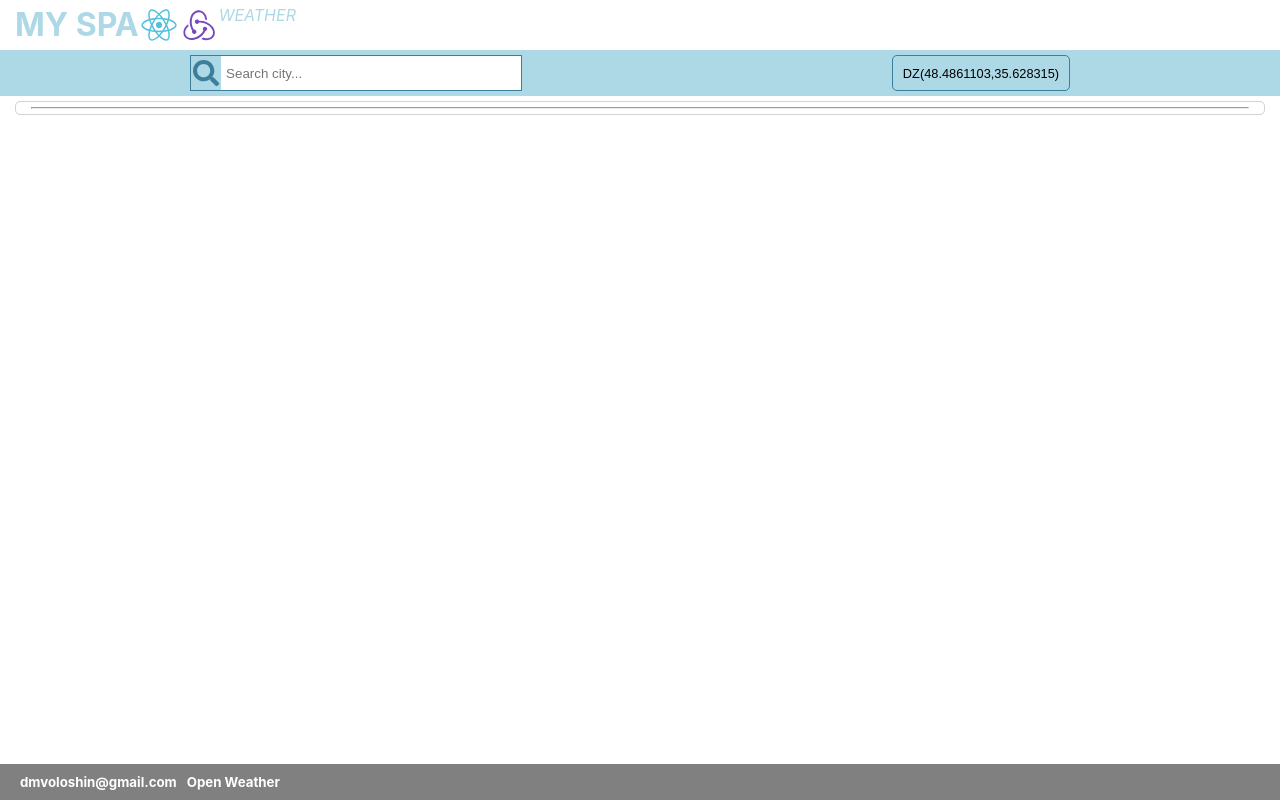
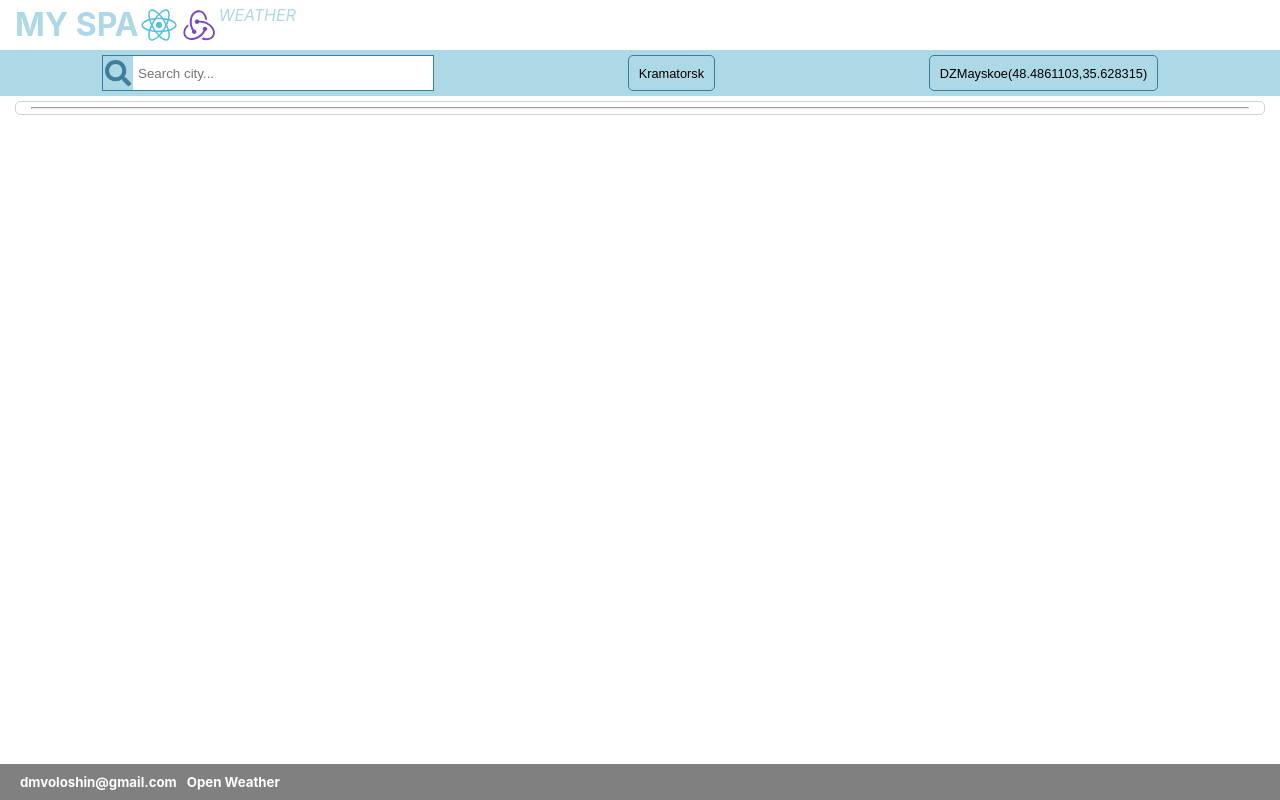
Before and after one commit to ditrix/weatherspa, a React (Create React App) app: page / in a window 1280 px wide. Built offline with nearby package versions, Linux system fonts and the light colour scheme.

Commit message:
add btn kramatorsk

```diff
--- a/src/App.js
+++ b/src/App.js
@@ -38,6 +38,11 @@ class App extends Component {
     this.props.getForecast('dz')
   }
 
+  handleButtonKramatorskClick(){
+   this.props.getWeather('kramatorsk')
+    this.props.getForecast('kramatorsk')
+  }
+
 
   handleInputCityCick(){
     //console.log(this.state.city)
@@ -71,15 +76,8 @@ class App extends Component {
               placeholder="Search city..."
               onChange={this.handleInputCityChange.bind(this)}  />
           </form>
-           <button className="button-get-weather" onClick={this.handleButtonDZClick.bind(this)}>DZ(48.4861103,35.628315)</button>
-     {/*     <div>
-            <input  type="text" placeholder="city..."
-              value={this.state.city}
-              onClick={this.handleInputCityCick.bind(this)}
-              onChange={this.handleInputCityChange.bind(this)}
-            />
-          <button className="button-get-weather nav-button" onClick={this.handleButtonClick.bind(this)}>GET FORECAST</button>
-          </div>*/}
+           <button className="button-get-weather" onClick={this.handleButtonKramatorskClick.bind(this)}>Kramatorsk</button>
+           <button className="button-get-weather" onClick={this.handleButtonDZClick.bind(this)}>DZMayskoe(48.4861103,35.628315)</button>
         </nav>
         <main>
 
@@ -87,7 +85,7 @@ class App extends Component {
             (this.props.weather.loaded)?
             <div>
               {(this.props.weather.data.main)?
-                <>
+              <>
               <p>{this.props.weather.data.name}</p>
               <p>температура {this.props.weather.data.main.temp}</p>
               <p>ветер:  {this.props.weather.data.wind.speed} </p>
--- a/src/action/actionForecast.js
+++ b/src/action/actionForecast.js
@@ -13,7 +13,10 @@ export const actionForecast = (city) => {
 	//const url = `https://api.openweathermap.org/data/2.5/forecast?q=${city}&lang=ua&units=metric&appid=bb4f8b2e6d9a8b9c9d3d77979bf6e602`
 
 	const url = (city==='dz')? `https://api.openweathermap.org/data/2.5/forecast?lat=48.4861103&lon=35.628315&units=metric&appid=bb4f8b2e6d9a8b9c9d3d77979bf6e602`
-								: `https://api.openweathermap.org/data/2.5/forecast?q=${city}&lang=ua&units=metric&appid=bb4f8b2e6d9a8b9c9d3d77979bf6e602`
+								:
+								(city==='kramatorsk')?`https://api.openweathermap.org/data/2.5/forecast?q=kramatorsk&lang=ua&units=metric&appid=bb4f8b2e6d9a8b9c9d3d77979bf6e602`
+								:
+								`https://api.openweathermap.org/data/2.5/forecast?q=${city}&lang=ua&units=metric&appid=bb4f8b2e6d9a8b9c9d3d77979bf6e602`
 	return dispatch => {
 		dispatch({type:GET_FORECAST_REQUEST})
 
```
Also changed, not shown: 2 other files (tests, documents, lock files or other folders).
